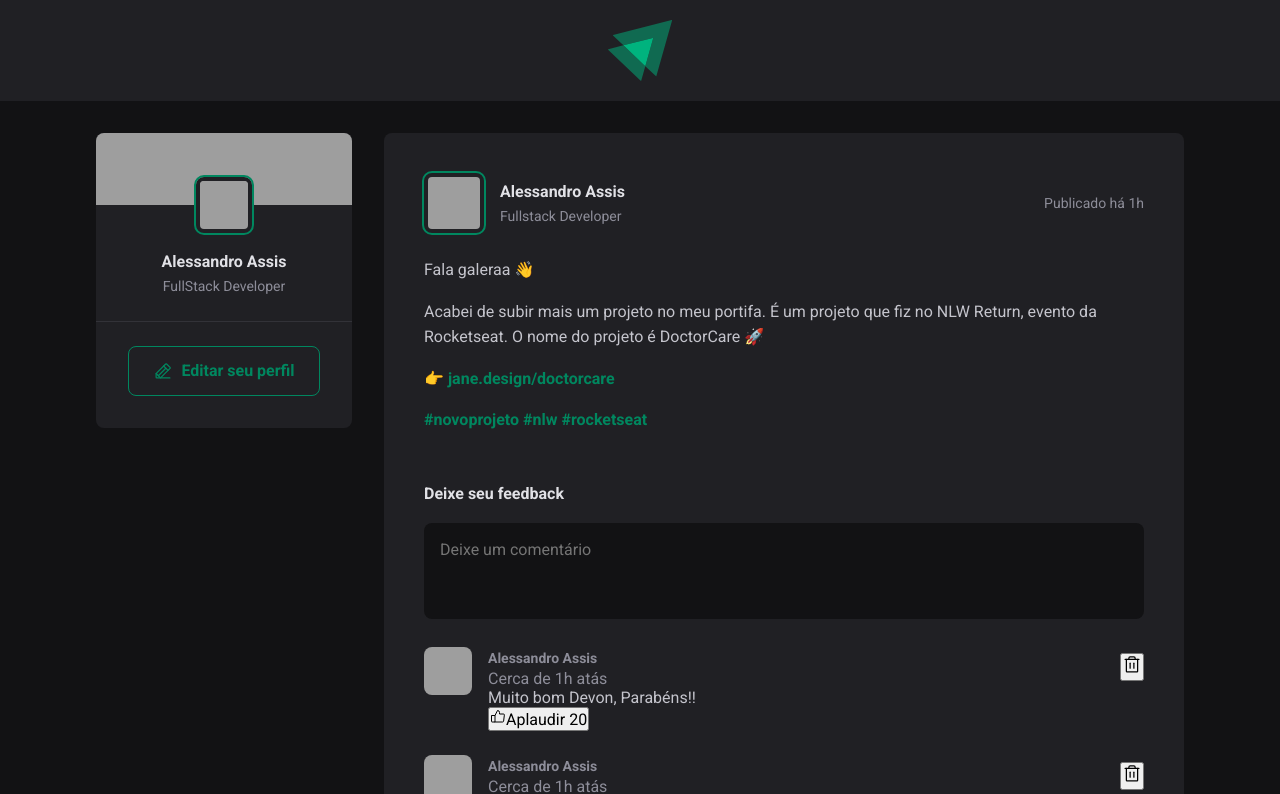
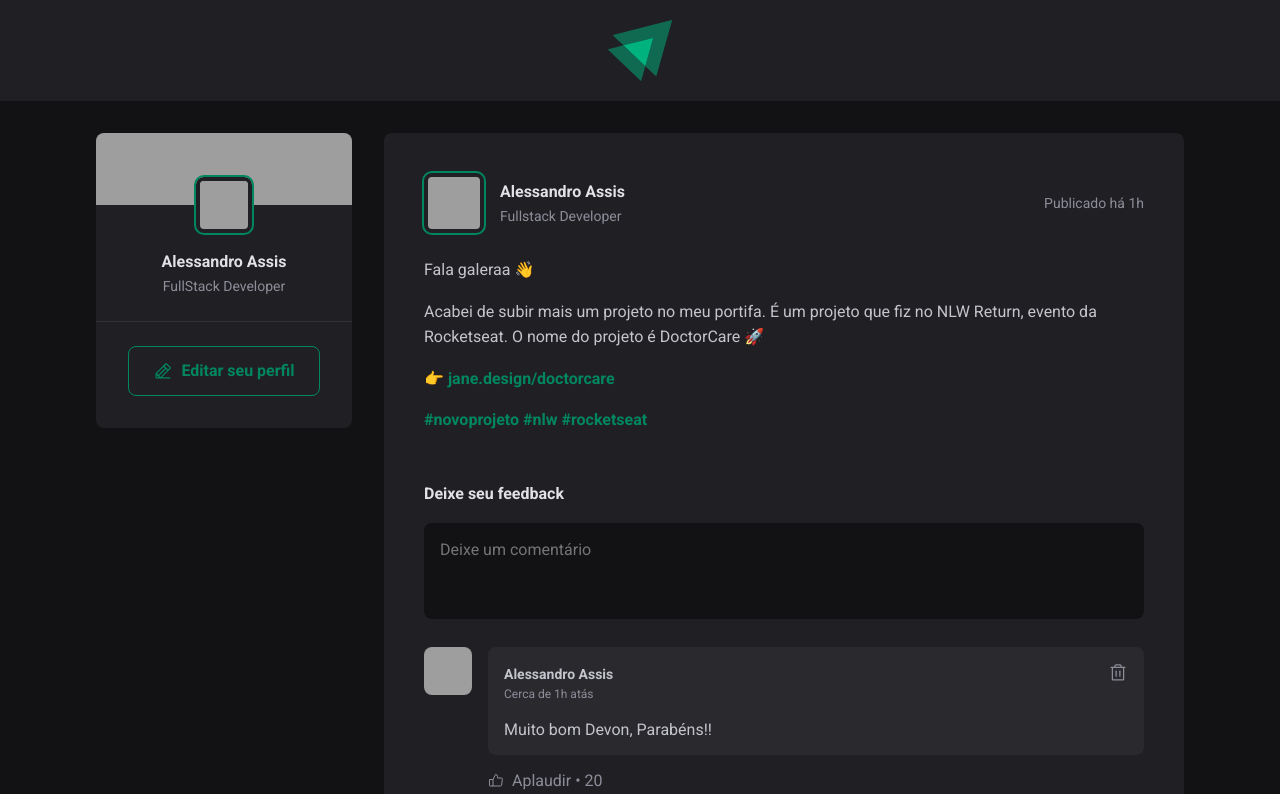
Before and after one commit to Aledev21/Feed, a React (Vite) app: page / in a window 1280 px wide. Shown: the top 794 px of the page. Built offline with nearby package versions, Linux system fonts and the light colour scheme; grey boxes are pictures that could not be loaded.

Commit message:
fix Comment component

```diff
--- a/src/components/Comment/Comment.jsx
+++ b/src/components/Comment/Comment.jsx
@@ -4,11 +4,11 @@ import { ThumbsUp, Trash } from 'phosphor-react'
 
 export function Comment() {
   return (
-    <div className={styles.Comment}>
+    <div className={styles.comment}>
       <img src="https://github.com/aledev21.png" alt="" />
 
-      <div className={styles.CommentBox}>
-        <div className={styles.CommentContent}>
+      <div className={styles.commentBox}>
+        <div className={styles.commentContent}>
           <header>
             <div className={styles.authorAndTime}>
               <strong> Alessandro Assis</strong>
--- a/src/components/Comment/Comment.module.css
+++ b/src/components/Comment/Comment.module.css
@@ -1,41 +1,87 @@
-.Comment {
+.comment {
   margin-top: 1.5rem;
   display: flex;
   gap: 1rem;
-
 }
 
-.Comment > img {
-  width: 3rem ;
-  height: 3rem ;
+.comment > img {
+  width: 3rem;
+  height: 3rem;
   border-radius: 8px;
 }
 
-.CommentBox {
+.commentBox {
   flex: 1;
 }
 
-.CommentContent header{
-  display: flex;
-  align-items: center;
-  justify-content: space-between;
-
+.commentContent {
+  background: var(--gray-700);
+  border-radius: 8px;
+  padding: 1rem;
 }
 
-.authorAndTime{
+.commentContent header {
   display: flex;
-  flex-direction: column;
+  align-items: flex-start;
+  justify-content: space-between;
 }
-.authorAndTime strong{
+
+.authorAndTime strong {
   display: block;
   font-size: 0.875rem;
   line-height: 1.6;
-  color: var(--gray-400)
 }
 
-.authorAndTime time{
+.authorAndTime time {
+  display: block;
+  font-size: 0.75rem;
+  line-height: 1.6;
+  color: var(--gray-400);
+}
+
+.commentContent header button {
   background: transparent;
   border: 0;
   color: var(--gray-400);
   cursor: pointer;
+  line-height: 0;
+  border-radius: 2px;
 }
+
+.commentContent header button:hover {
+  color: var(--red-500);
+}
+
+.commentContent p {
+  margin-top: 1rem;
+  color: var(--gray-300);
+}
+
+.commentBox footer {
+  margin-top: 1rem;
+}
+
+.commentBox footer button {
+  background: transparent;
+  border: 0;
+  color: var(--gray-400);
+  cursor: pointer;
+
+  display: flex;
+  align-items: center;
+
+  border-radius: 2px;
+}
+
+.commentBox footer button:hover {
+  color: var(--green-300);
+}
+
+.commentBox footer button svg {
+  margin-right: 0.5rem;
+}
+
+.commentBox footer button span::before {
+  content: "\2022";
+  padding: 0 0.25rem;
+}
```
